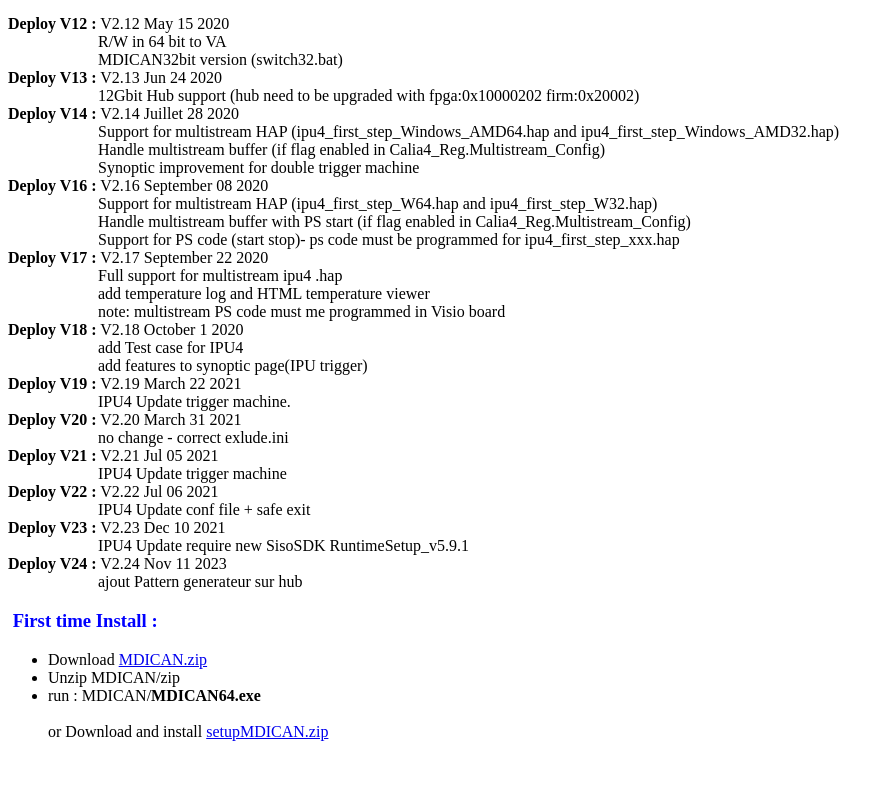
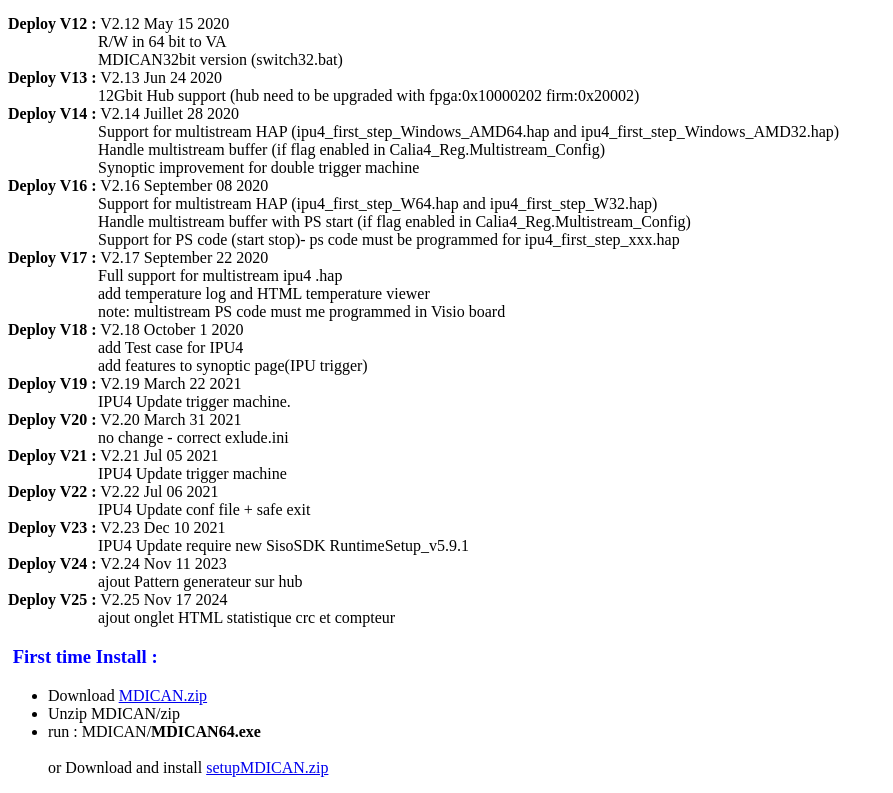
Before and after one commit to xcs400/mdican-update, a website: page index.html in a window 1280 px wide. Shown: the part 386-1179 px from the top of the page, without its empty margins (0-893 px from the left). Before the commit the page ends 1143 px from the top, so only its background shows below. Drawn offline with Linux system fonts and the light colour scheme.

Commit message:
ajout Stat html

```diff
--- a/index.html
+++ b/index.html
@@ -76,6 +76,11 @@
 <div><strong>Deploy V24 :</strong> V2.24 Nov 11 2023&nbsp;</div>
 <div style="padding-left: 90px;">ajout Pattern generateur sur hub </div>
 
+<div><strong>Deploy V25 :</strong> V2.25 Nov 17 2024&nbsp;</div>
+<div style="padding-left: 90px;">ajout onglet HTML statistique crc et compteur</div>
+
+
+
 
 
 
```
Also changed, not shown: 1 other file.
